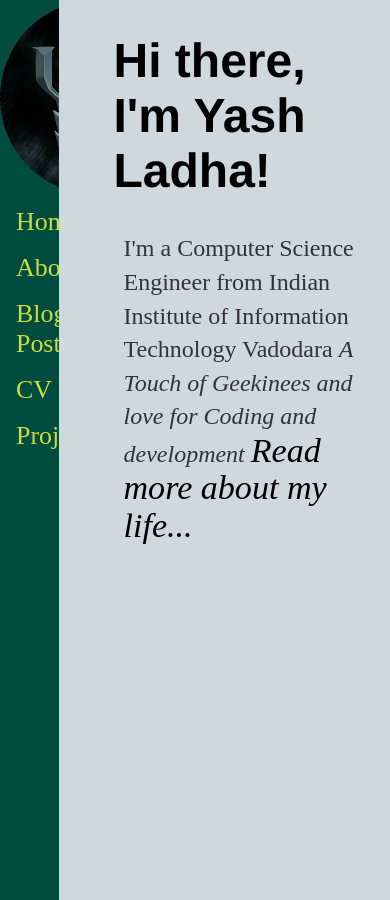
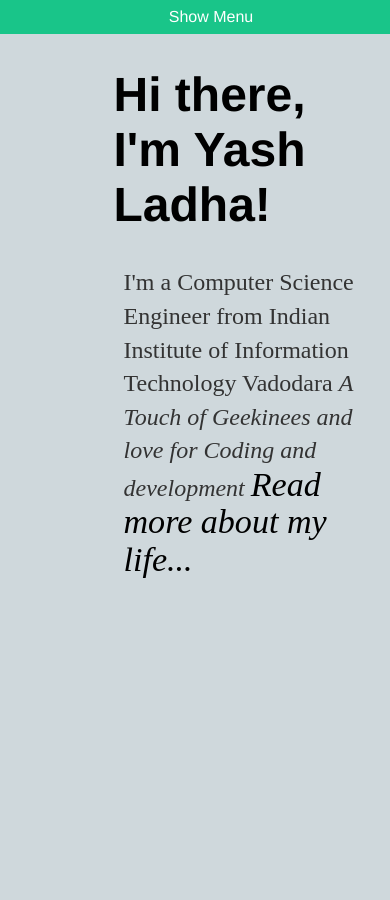
Before and after one commit to chetanya-shrimali/yashLadha.github.io, a Jekyll site: the page built from index.html, in a window 390 px wide. Built offline with Jekyll 4.4.1, drawn with Linux system fonts in a browser that asks for light colours; nearby versions of some CDN libraries; comment, search, counter and statistics services are not loaded.

Commit message:
chore: created more responsive navigation

```diff
--- a/_layouts/default.html
+++ b/_layouts/default.html
@@ -4,10 +4,13 @@
     <title>{{ page.title }}</title>
     <!-- link to main stylesheet -->
     <link rel="stylesheet" type="text/css" href="/css/main.css">
+    <meta name="viewport" content="width=device-width; initial-scale=1">
     <script src="https://ajax.googleapis.com/ajax/libs/jquery/2.1.3/jquery.min.js"></script>
   </head>
   <body>
-    <ul>
+    <label for="show-menu" class="show-menu">Show Menu</label>
+    <input type="checkbox" id="show-menu" role="button">
+    <ul id="menu">
       <img src="/css/Images/yl.png" class="img-circle"/>
       <li><a href="/">Home</a></li>
       <li><a href="/about">About</a></li>
--- a/css/main.css
+++ b/css/main.css
@@ -40,8 +40,10 @@
   width: 15%;
   text-align: center;
   background-color: #004D40;
-  position: absolute;
+  position: fixed;
   height: 100%;
+  min-width: 50px;
+  white-space: nowrap;
   overflow: auto;
 }
 
@@ -83,6 +85,48 @@
   color: #4FC3F7;
 }
 
+
+.show-menu {
+  font-family: "Helvetica Neue", Helvetica, Arial, sans-serif;
+  text-decoration: none;
+  color: #fff;
+  width: 100%;
+  background: #19c589;
+  text-align: center;
+  padding: 8px 16px;
+  display: none;
+}
+
+input[type=checkbox] {
+  display: none;
+}
+
+input[type=checkbox]:checked ~ #menu {
+  display: block;
+}
+
+/*Responsive Style*/
+@media screen and (max-width: 890px) {
+  ul {
+    position: static;
+    display: none;
+    width: auto;
+  }
+
+  li {
+    margin-bottom: 1px;
+    width: 100%;
+  }
+
+  ul li, li a {
+    width: 100%;
+  }
+
+  .show-menu {
+    display: block;
+  }
+}
+
 .card {
   margin: 0 auto;
   text-align: center;
@@ -120,6 +164,14 @@
 
 .img-circle {
   border-radius: 50%;
+  overflow: auto;
+  max-width: 100%;
+}
+
+.ul > img-circle {
+  width: 50px;
+  height: 50px;
+  padding: 15px;
 }
 
 /* Just for learning purpose */
```
